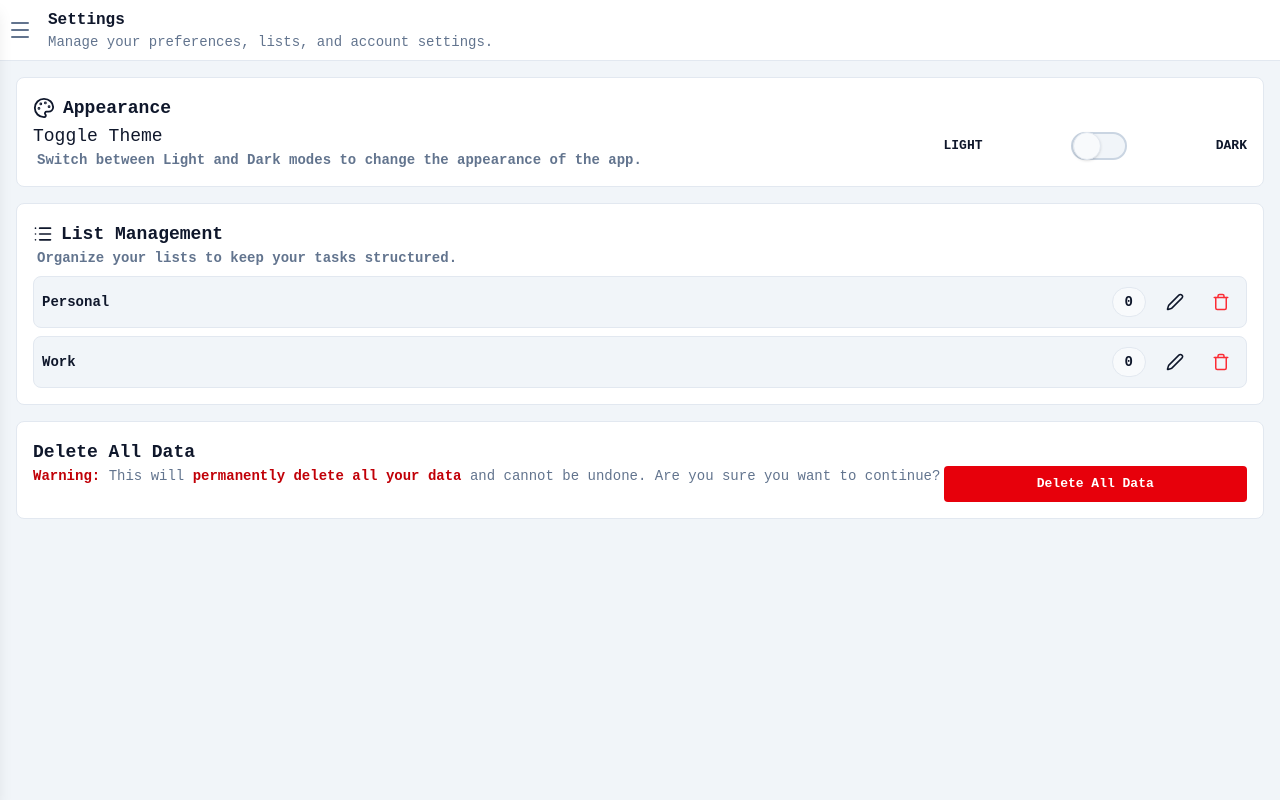
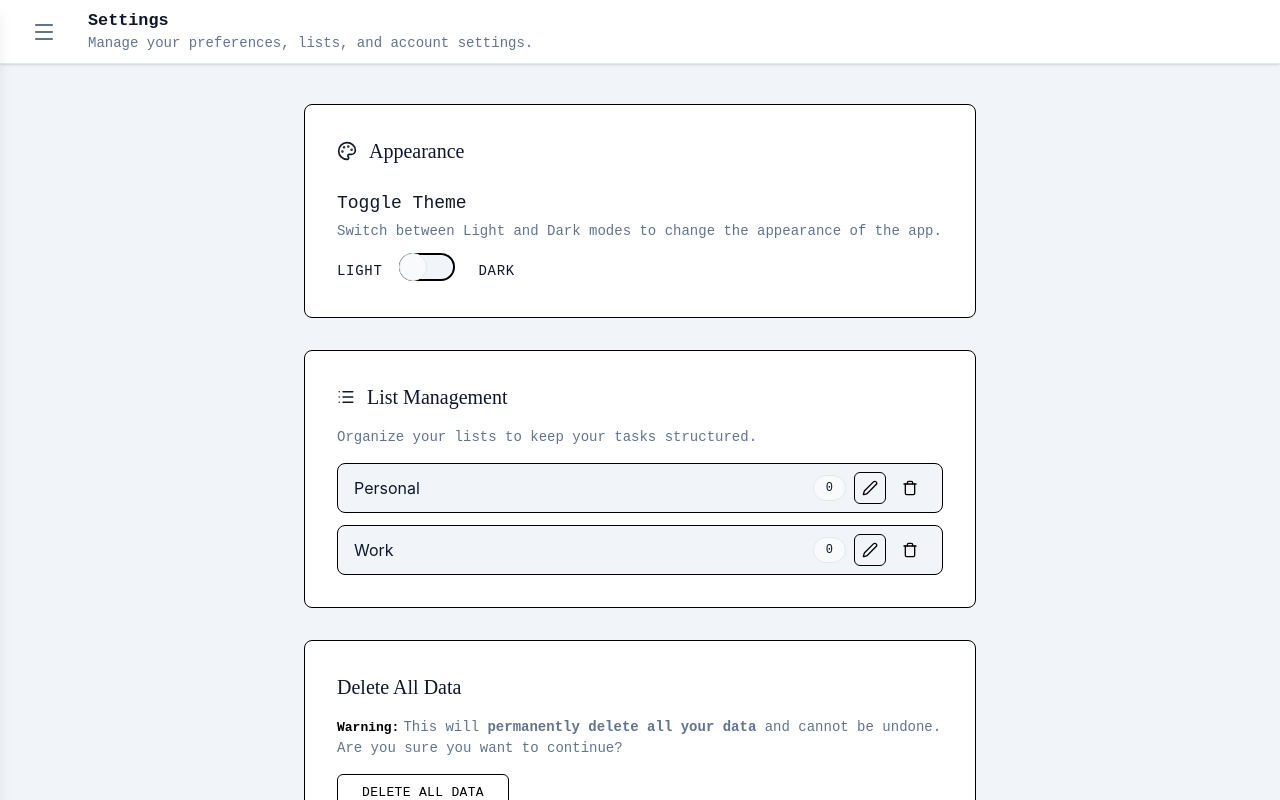
Before and after one commit to SajalKumar02/FocusFlow, a React (Vite) app: page /settings in a window 1280 px wide. Built offline with nearby package versions, Linux system fonts and the light colour scheme.

Commit message:
UI updated. Added Design library.

```diff
--- a/src/feature/toast/components/ToastContainer.jsx
+++ b/src/feature/toast/components/ToastContainer.jsx
@@ -1,39 +1,32 @@
 import React from 'react';
+import { useToast } from '@/feature/toast/context/useToast';
 
-import { useToast } from '@/feature/toast/context/useToast';
+const toastTypeStyles = {
+  success: 'bg-green-600 border-green-700 text-white',
+  warning: 'bg-yellow-50 border-yellow-300 text-yellow-900',
+  deleted: 'bg-rose-600 border-rose-700 text-white',
+  updated: 'bg-blue-600 border-blue-700 text-white',
+  default: 'bg-neutral-800 border-neutral-700 text-white',
+};
 
 const ToastContainer = () => {
   const { toasts } = useToast();
 
-  const getToastColor = (type) => {
-    switch (type) {
-      case 'success':
-        return 'bg-green-500 text-white border-green-700';
-      case 'warning':
-        return 'bg-yellow-100 text-yellow-900 border-yellow-400';
-      case 'deleted':
-        return 'bg-red-500 text-white border-red-700';
-      case 'updated':
-        return 'bg-blue-500 text-white border-blue-700';
-      default:
-        return 'bg-gray-900 text-white border-gray-700';
-    }
-  };
-
   return (
-    <div className="fixed bottom-4 right-4 z-50 flex flex-col gap-2">
-      {toasts.length === 0
-        ? null
-        : toasts.map((toast, idx) => (
+    <div className="fixed bottom-4 right-4 z-50 flex flex-col gap-3">
+      {toasts.map((toast, idx) => {
+        const type = toast.type || 'default';
+        return (
           <div
             key={toast.id || idx}
-              className={`px-4 py-2 rounded shadow-lg min-w-[240px] max-w-xs border font-medium ${getToastColor(toast.type)}`}
+            className={`px-5 py-3 rounded-lg shadow-xl border font-semibold text-sm flex items-center min-w-[260px] max-w-sm transition-opacity duration-300 ${toastTypeStyles[type] || toastTypeStyles.default}`}
             role="alert"
             aria-live="assertive"
           >
-              {toast.message}
+            <span>{toast.message}</span>
           </div>
-          ))}
+        );
+      })}
     </div>
   );
 };
--- a/src/pages/Settings.jsx
+++ b/src/pages/Settings.jsx
@@ -6,6 +6,13 @@ import { getTaskCountForList, useTasks } from '@/feature/task';
 import { useToast } from '@/feature/toast';
 
 import { List, Palette, Pen, Save, Trash } from 'lucide-react';
+
+// Design System Token Classes (from DESIGN.md)
+// Typography: font-[cursor-gothic] normal, no bold headlines, 16px/400 body, 14px/500 button
+// Buttons/inputs: rounded-md (8px), cards: rounded-lg (12px)
+// Borders: border-hairline (should resolve to 1px, #e6e5e0), bg-surface, no drop shadow
+// CTA: use bg-primary for orange, semantic for red, success, etc.
+// Inputs: text-input, buttons: button-primary
 
 const Settings = () => {
   const { lists, tasks, deleteAllData, removeList, editList } = useTasks();
@@ -36,14 +43,12 @@ const Settings = () => {
     setShowInput();
   };
 
-  const handleInputChange = (e) => {
+  const handleInputKeyDown = (e) => {
     if (e.key === 'Enter') {
       handleEditList();
     } else if (e.key === 'Escape') {
       setShowInput();
       setNewListTitle('');
-    } else {
-      setNewListTitle(e.target.value);
     }
   };
 
@@ -54,144 +59,168 @@ const Settings = () => {
   };
 
   return (
-    <div className="focusflow-component">
+    <div className="max-w-2xl mx-auto py-10 px-3 sm:px-0">
       {/* Appearance */}
-      <div className="settings-card bg-surface border-app">
-        <div className="settings-card-header">
-          <Palette size={22} className="text-title" />
-          <p className="text-lg font-bold text-title">Appearance</p>
+      <section className="feature-card rounded-lg border border-hairline bg-surface mb-8 p-8">
+        <header className="flex items-center gap-3 mb-6">
+          <Palette size={20} className="text-title" />
+          <h2 className="text-title font-normal font-[cursor-gothic] text-xl">
+            Appearance
+          </h2>
+        </header>
+        <div className="space-y-2">
+          <div>
+            <div className="text-title font-normal text-lg mb-1">
+              Toggle Theme
             </div>
-        <div className="settings-card-body">
-          <div>
-            <p className="text-lg text-title">Toggle Theme</p>
-            <p className="ms-1 text-sm font-semibold text-muted">
+            <div className="text-muted text-sm">
               Switch between Light and Dark modes to change the appearance of
               the app.
-            </p>
             </div>
-          <div className="flex flex-col justify-center">
-            {/* TOGGLER */}
-            <div className="flex items-center justify-between gap-3">
-              <span className="font-semibold text-center py-3 text-title">
-                LIGHT
+          </div>
+          <div className="flex items-center gap-5 mt-4">
+            <span className="font-medium text-title text-sm uppercase tracking-wider">
+              Light
             </span>
             <button
               onClick={toggleTheme}
-                className={`relative inline-flex items-center h-7 w-14 rounded-full transition-colors duration-300 outline-none border-2
-                  ${theme === 'dark' ? 'border-zinc-400 bg-surface-2' : 'border-slate-300 bg-surface-2'}`}
+              className={`relative h-7 w-14 button-primary border-hairline border-2 bg-surface-2 rounded-full transition-colors duration-200 focus:outline-none`}
               aria-label="Toggle theme"
               type="button"
+              tabIndex={0}
+              style={{
+                top: '-4px',
+                left: '-4px',
+                position: 'relative',
+              }}
             >
               <span
-                  className={`inline-block w-7 h-7 rounded-full shadow transform transition-transform duration-300 bg-app border border-app
-                  ${theme === 'dark' ? 'translate-x-7' : 'translate-x-0'}`}
-                />
+                className={`absolute top-0 left-0 h-7 w-7 bg-app border-app border rounded-full transition-transform duration-200
+                  ${theme === 'dark' ? 'translate-x-7' : 'translate-x-0'}
+                `}
+                style={{
+                  boxShadow: 'none',
+                  top: '-2px',
+                  left: '-2px',
+                }}
+              ></span>
             </button>
-              <span className="font-semibold text-center py-3 text-title">
-                DARK
+            <span className="font-medium text-title text-sm uppercase tracking-wider">
+              Dark
             </span>
           </div>
         </div>
+      </section>
+
+      {/* List Management */}
+      <section className="feature-card rounded-lg border border-hairline bg-surface mb-8 p-8">
+        <header className="flex items-center gap-3 mb-4">
+          <List size={18} className="text-title" />
+          <h2 className="text-title font-normal font-[cursor-gothic] text-xl">
+            List Management
+          </h2>
+        </header>
+        <div className="text-muted text-sm mb-4">
+          Organize your lists to keep your tasks structured.
         </div>
-      </div>
-      {/* List Management */}
-      <div className="settings-card bg-surface border-app">
-        <div className="settings-card-header">
-          <List size={20} className="text-title" />
-          <p className="text-lg font-bold text-title">List Management</p>
-        </div>
-        <p className="ms-1 text-sm font-semibold text-muted">
-          Organize your lists to keep your tasks structured.
-        </p>
-        <div className="flex flex-col gap-2 mt-2">
+        <ul className="space-y-3">
           {Array.isArray(lists) &&
             lists.map((l) => (
-              <div
+              <li
                 key={l.id}
-                className="flex flex-row justify-between items-center border border-app rounded-lg bg-surface-2 p-2"
+                className="flex flex-row justify-between items-center border border-hairline rounded-lg bg-surface-2 px-4 py-2"
               >
                 {showInput === l.id ? (
                   <input
                     type="text"
-                    placeholder="New List Name..."
+                    placeholder="New List Name…"
                     value={newListTitle}
-                    onChange={handleInputChange}
-                    className="p-2 outline rounded-lg bg-surface-1 text-title focus:outline-none focus:ring-2 focus:ring-app dark:bg-surface-2 dark:text-title"
+                    onChange={(e) => setNewListTitle(e.target.value)}
+                    onKeyDown={handleInputKeyDown}
+                    autoFocus
+                    className="text-input w-36 px-3 py-2 mr-2 rounded-md bg-surface-1 text-title border border-hairline focus:ring-2 focus:ring-primary"
+                    style={{
+                      fontFamily: 'inherit',
+                      fontWeight: 400,
+                      fontSize: 14,
+                    }}
                   />
                 ) : (
-                  <span className="text-sm font-semibold text-title">
+                  <span
+                    className="text-title font-normal text-base"
+                    style={{ fontFamily: 'var(--cursor-gothic, Inter)' }}
+                  >
                     {l.title}
                   </span>
                 )}
-
-                <div className="flex items-center space-x-3">
-                  <span className="text-sm bg-app text-title font-bold rounded-full px-3 py-1 border border-app">
+                <div className="flex items-center gap-2">
+                  <span className="text-xs bg-app text-title font-medium uppercase rounded-full px-3 py-1 border border-app select-none">
                     {getTaskCountForList(l.value, tasks)}
                   </span>
                   {showInput === l.id ? (
                     <button
-                      className="p-2 rounded-full hover:bg-zinc-500 dark:hover:bg-zinc-800 transition-colors text-title"
-                      aria-label={`Edit list: ${l.title}`}
+                      className="button-primary flex items-center justify-center h-8 w-8 rounded-md"
+                      aria-label={`Save new title for list: ${l.title}`}
                       type="button"
                       onClick={handleEditList}
                     >
-                      <Save size={18} />
+                      <Save size={16} />
                     </button>
                   ) : (
                     <button
-                      className="p-2 rounded-full hover:bg-zinc-100 dark:hover:bg-zinc-800 transition-colors text-title"
-                      aria-label="show input box"
+                      className="flex items-center justify-center h-8 w-8 rounded-md border hover:bg-hairline"
+                      aria-label={`Rename list: ${l.title}`}
                       type="button"
-                      onClick={() => setShowInput(l.id)}
+                      onClick={() => {
+                        setShowInput(l.id);
+                        setNewListTitle(l.title || '');
+                      }}
                     >
-                      <Pen size={18} />
+                      <Pen size={16} />
                     </button>
                   )}
                   <button
-                    className="p-2 rounded-full hover:bg-red-100 dark:hover:bg-red-900 transition-colors text-title"
+                    className="flex items-center justify-center h-8 w-8 rounded-md border border-transparent hover:bg-error/10"
                     aria-label={`Delete list: ${l.title}`}
                     type="button"
                     onClick={() => handleRemoveList(l.id)}
                   >
-                    <Trash size={18} className="text-red-500" />
+                    <Trash size={16} className="text-error" />
                   </button>
                 </div>
+              </li>
+            ))}
+        </ul>
+      </section>
+
+      {/* Delete All Data */}
+      <section className="feature-card rounded-lg border border-hairline bg-surface p-8">
+        <header className="mb-4">
+          <h2 className="text-title font-normal font-[cursor-gothic] text-xl">
+            Delete All Data
+          </h2>
+        </header>
+        <div>
+          <div className="mb-3">
+            <span className="text-error font-semibold">Warning:</span>
+            <span className="text-muted text-sm ml-1">
+              This will{' '}
+              <span className="text-error font-semibold">
+                permanently delete all your data
+              </span>{' '}
+              and cannot be undone. Are you sure you want to continue?
+            </span>
           </div>
-            ))}
-        </div>
-      </div>
-      {/* Delete All Data */}
-      <div className="settings-card bg-surface border-app">
-        {/* Delete ALL DATA */}
-        <div className="settings-card-header">
-          <p className="text-lg font-bold text-title">Delete All Data</p>
-        </div>
-        <div className="settings-card-body">
-          {/* DELETE ALL DATA */}
-          <div>
-            <p className="text-sm text-muted">
-              <span className="font-semibold text-red-700 dark:text-red-300">
-                Warning:
-              </span>{' '}
-              This will{' '}
-              <strong className="text-red-700 dark:text-red-300">
-                permanently delete all your data
-              </strong>{' '}
-              and cannot be undone. Are you sure you want to continue?
-            </p>
-          </div>
-          <div className="flex flex-col justify-center">
           <button
             onClick={handleDeleteAllData}
-              className="bg-red-600 hover:bg-red-700 text-white font-bold py-2 px-4 rounded transition-colors"
+            className="button-primary bg-error hover:bg-error/80 font-medium px-6 py-2 mt-1 rounded-md uppercase tracking-wide transition-colors cursor-pointer border border-error dark:text-white"
             aria-label="Delete all data"
             type="button"
           >
             Delete All Data
           </button>
         </div>
-        </div>
-      </div>
+      </section>
     </div>
   );
 };
--- a/src/shared/Header.jsx
+++ b/src/shared/Header.jsx
@@ -1,7 +1,22 @@
 import React from 'react';
 import { useLocation } from 'react-router';
+import { Menu } from 'lucide-react';
 
-import { Menu } from 'lucide-react';
+/**
+ * Header component.
+ * Design spec: see design.md for sizing, spacing, layout, color, shadow, and icon use.
+ * - Bar height: 56px (mobile), 64px (desktop)
+ * - Bar background: bg-surface, border on bottom (border-app)
+ * - Left: Burger menu (lucide-react Menu), semibold header
+ * - Subtitle: muted color, smaller
+ * - Icon size: 24px, padding/spacing according to design.md
+ * - Content: Title + optional description
+ * - Mobile spacing: horizontal pad 16px, vertical 8px, gap 16px between icon and text
+ * - Desktop spacing: horizontal pad 24px, vertical 0px, same gap
+ */
+
+const HEADER_HEIGHT_MOBILE = 'h-[56px]';
+const HEADER_HEIGHT_DESKTOP = 'md:h-[64px]';
 
 const Header = ({ handleSidebarToggle }) => {
   const location = useLocation();
@@ -9,6 +24,7 @@ const Header = ({ handleSidebarToggle }) => {
 
   const currentDate = () => {
     const now = new Date();
+    // Example: "Tuesday, Mar 19, 2024"
     const options = {
       weekday: 'long',
       month: 'short',
@@ -21,51 +37,65 @@ const Header = ({ handleSidebarToggle }) => {
   const getHeaderTitle = () => {
     if (page === 'settings') return 'Settings';
     if (page === 'tasks') return 'Task Details';
-    // Add additional pages if needed. Default to Today.
+    // Add new static page names here...
+    // Default for home or unknown: Today
     return 'Today';
   };
 
   const getHeaderDescription = () => {
     if (page === 'settings')
       return 'Manage your preferences, lists, and account settings.';
-    if (page === 'tasks') return ''; // Or a suitable description for Task Details
+    if (page === 'tasks') return ''; // No description for details, see design.md
     return currentDate();
   };
 
+  const renderTextBlock = () => (
+    <div className="flex flex-col items-start ml-2 sm:ml-3 gap-0.5 my-0.5 sm:my-1 min-w-0">
+      <span
+        className="text-[1.05rem] sm:text-md font-semibold text-title truncate"
+        style={{ lineHeight: '1.3' }} // see design.md
+        data-testid="header-title"
+      >
+        {getHeaderTitle()}
+      </span>
+      {/* Description may be empty (e.g. on Task Details) */}
+      {getHeaderDescription() && (
+        <span
+          className="text-muted text-xs sm:text-sm whitespace-nowrap overflow-hidden text-ellipsis"
+          style={{ lineHeight: '1.25', marginTop: '0.10rem' }} // design.md recommends tight vertical rhythm
+          data-testid="header-desc"
+        >
+          {getHeaderDescription()}
+        </span>
+      )}
+    </div>
+  );
+
   return (
-    <div className="flex flex-row items-center gap-4 p-2 md:py-0 border-b border-app bg-surface">
-      <div className="flex">
+    <header
+      className={`flex flex-row items-center gap-3 ${HEADER_HEIGHT_MOBILE} ${HEADER_HEIGHT_DESKTOP} px-4 sm:px-6 border-b border-app bg-surface shadow-sm`}
+      // minor shadow per design.md for header elevation
+      style={{ minHeight: '56px' }} // fallback for browsers not supporting h-[] syntax
+      data-testid="app-header"
+    >
+      <button
+        type="button"
+        aria-label="Open sidebar"
+        onClick={handleSidebarToggle}
+        className="flex items-center justify-center rounded-md p-2 hover:bg-surface-2 focus-visible:ring-2 focus-visible:ring-blue-400 transition-colors"
+        tabIndex={0}
+        data-testid="sidebar-toggle"
+        style={{ minWidth: 40, minHeight: 40 }} // tap target 40x40 min, design.md
+      >
         <Menu
           size={24}
-          onClick={handleSidebarToggle}
-          className="cursor-pointer text-muted hover:text-title transition-colors"
+          strokeWidth={2.2}
+          className="text-muted hover:text-title transition-colors"
+          aria-hidden="true"
         />
-      </div>
-      {(page === 'settings' || page === 'tasks' || page === '') && (
-        <div className="flex flex-col items-start my-1 sm:my-2">
-          <span className="text-base sm:text-md font-semibold text-title">
-            {getHeaderTitle()}
-          </span>
-          {/* Only render description if it's not empty */}
-          {getHeaderDescription() && (
-            <span className="text-muted text-xs sm:text-sm">
-              {getHeaderDescription()}
-            </span>
-          )}
-        </div>
-      )}
-      {/* Optionally, for main page (no page), show title/description as well */}
-      {page !== 'settings' && page !== 'tasks' && page !== '' && (
-        <div className="flex flex-col items-start my-1 sm:my-2">
-          <span className="text-base sm:text-md font-semibold text-title">
-            {getHeaderTitle()}
-          </span>
-          <span className="text-muted text-xs sm:text-sm">
-            {getHeaderDescription()}
-          </span>
-        </div>
-      )}
-    </div>
+      </button>
+      {renderTextBlock()}
+    </header>
   );
 };
 
```
Also changed, not shown: jsconfig.json (+4 -5 lines), src/feature/task/components/sidebar/SearchBar.jsx (+16 -5 lines), src/feature/task/components/sidebar/Sidebar.jsx (+37 -17 lines), src/feature/task/components/sidebar/SidebarItems.jsx (+12 -11 lines), src/feature/task/components/taskDetails/TaskDetailsPanel.jsx (+104 -51 lines), src/index.css (+15 -17 lines), src/shared/Loader.jsx (+36 -6 lines), 1 other file (tests, documents, lock files or other folders). Lines whose indentation alone changed are shown as unchanged.
